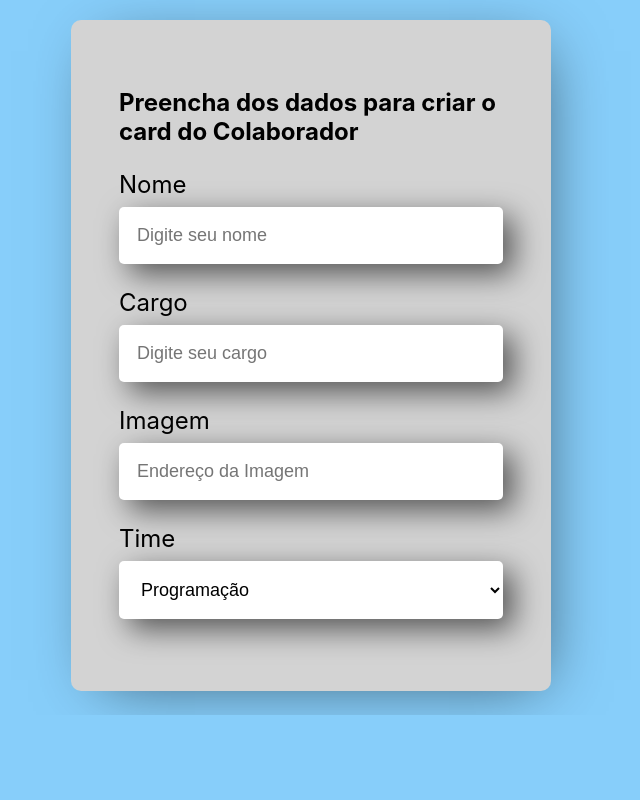
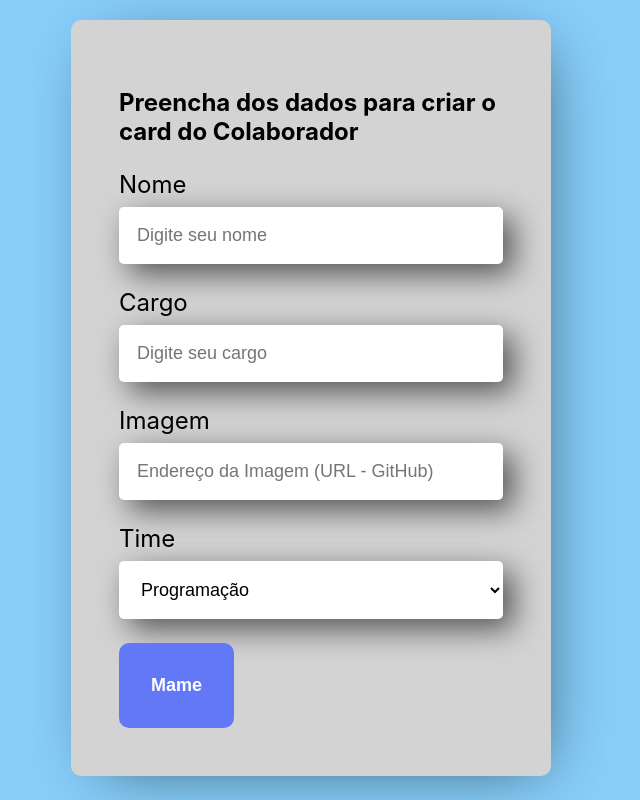
Before and after one commit to abrahao-lyncon/Organo---New, a React (Create React App) app: page / in a window 1280 px wide. Shown: the part 564-1364 px from the top of the page, without its empty margins (329-969 px from the left). Before the commit the page ends 1279 px from the top, so only its background shows below. Built offline with nearby package versions, Linux system fonts and the light colour scheme.

Commit message:
Adicionei botao e alterei algumas coisas pequenas no CSS

```diff
--- /dev/null
+++ b/src/components/Botao/Botao.css
@@ -0,0 +1,14 @@
+.botao{
+    background-color: #6278f7;
+    border-radius: 10px;
+    font-weight: 700;
+    font-size: 18px;
+    padding: 32px;
+    border: none;
+    cursor: pointer;
+    color: white;
+}
+
+.botao:hover{
+    color: #95ffd4;
+}
--- /dev/null
+++ b/src/components/Botao/Botao.js
@@ -0,0 +1,11 @@
+import "./Botao.css"
+
+import React from 'react'
+
+const Botao  = ({texto}) => {
+  return (
+    <button className="botao">{texto}</button>
+  )
+}
+
+export default Botao
--- a/src/components/CampoTexto/CampoTexto.css
+++ b/src/components/CampoTexto/CampoTexto.css
@@ -18,4 +18,5 @@
     padding: 18px;
     box-sizing: border-box;
     border-radius: 5px;
+    outline: none;
 }
--- a/src/components/Formulario/index.js
+++ b/src/components/Formulario/index.js
@@ -2,6 +2,7 @@ import "./Formulario.css"
 import React from 'react'
 import CampoTexto from '../CampoTexto';
 import ListaSuspensa from "../ListaSuspensa";
+import Botao from "../Botao/Botao";
 
 const Formulario = () => {
 
@@ -22,8 +23,9 @@ const Formulario = () => {
                 <h2>Preencha dos dados para criar o card do Colaborador</h2>
                 <CampoTexto nome="Nome" placeholder="Digite seu nome" />
                 <CampoTexto nome="Cargo" placeholder="Digite seu cargo" />
-                <CampoTexto nome="Imagem" placeholder="Endereço da Imagem" />
+                <CampoTexto nome="Imagem" placeholder="Endereço da Imagem (URL - GitHub)" />
                 <ListaSuspensa nome="Time" itens={times}  />
+                <Botao texto="Mame" />
             </form>
         </section>
     </div>
```
